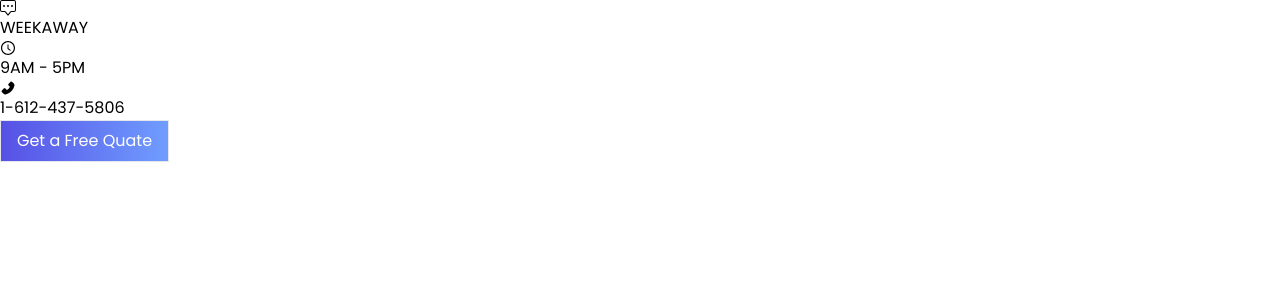
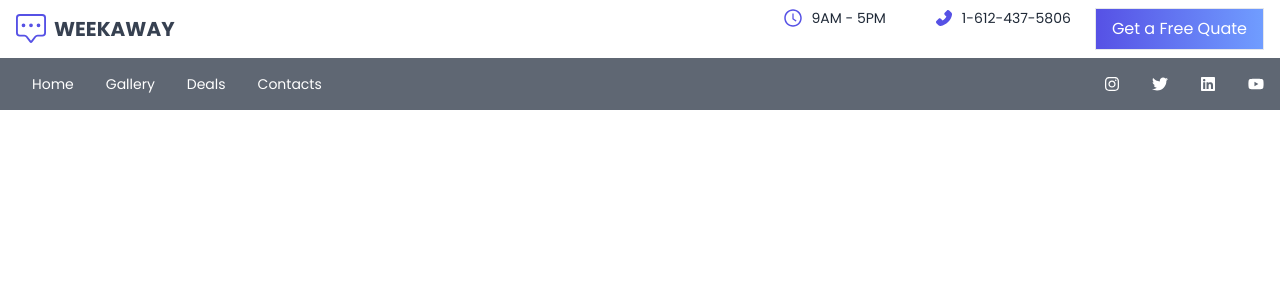
Before and after one commit to mohamud-Hasen/React-tailwindcss-website, a React (Vite) app: page / in a window 1280 px wide. Shown: the top 300 px of the page. Built offline with nearby package versions, Linux system fonts and the light colour scheme.

Commit message:
added navbar styling

```diff
--- a/src/App.jsx
+++ b/src/App.jsx
@@ -1,10 +1,12 @@
 import React from 'react'
 import TopBar from './conponents/TopBar'
+import Navbar from './conponents/Navbar'
 
 const App = () => {
   return (
     <div>
       <TopBar />
+      <Navbar />
     </div>
   )
 }
--- /dev/null
+++ b/src/conponents/Navbar.jsx
@@ -0,0 +1,44 @@
+import React, {useState, useEffect} from 'react'
+import { BsChatSquareDots } from 'react-icons/bs'
+import { FaInstagram, FaTwitter, FaLinkedin, FaYoutube, FaBars  } from 'react-icons/fa'
+
+const Navbar = () => {
+    const [nav, setNav] = useState(false);
+
+    const handleNav = () => {
+            setNav(!nav);
+    }
+  return (
+    <div className='w-full min-h-[50px] flex justify-between items-center absolute z-10 text-white bg-gray-700/80'>
+        <ul className='hidden sm:flex px-4'>
+            <li><a href="/">Home</a></li>
+            <li><a href="#Gallery">Gallery</a></li>
+            <li><a href="#Deals">Deals</a></li>
+            <li><a href="#Contacts">Contacts</a></li>
+        </ul>
+        <div className='flex justify-between'>
+            <FaInstagram className='mx-4' />
+            <FaTwitter className='mx-4'/>
+            <FaLinkedin className='mx-4'/>
+            <FaYoutube className='mx-4'/>
+        </div>
+        {/* Hamburger icon */}
+        <div onClick={handleNav} className='sm:hidden z-10'>
+            <FaBars size={20} className='mr-4 cursor-pointer' />
+        </div>
+        {/* mobile menu */}
+        <div
+        className={nav ? 'overflow-y-hidden md:hidden ease-in duration-300 absolute text-gray-300 left-0 top-0 w-full h-screen bg-black/90 px-4 py-7 flex flex-col items-center'
+                            : 'absolute top-0 h-full left-[-100%] ease-in duration-500'}>
+        <ul className='w-full h-full py-12 text-center'>
+            <li className='text-2xl py-8'><a href="/">Home</a></li>
+            <li className='text-2xl py-8'><a href="#Gallery">Gallery</a></li>
+            <li className='text-2xl py-8'><a href="#Deals">Deals</a></li>
+            <li className='text-2xl py-8'><a href="#Contacts">Contacts</a></li>
+        </ul>
+        </div>
+    </div>
+  )
+}
+
+export default Navbar
--- a/src/conponents/TopBar.jsx
+++ b/src/conponents/TopBar.jsx
@@ -4,19 +4,19 @@ import {BsChatSquareDots} from 'react-icons/bs'
 
 const TopBar = () => {
   return (
-    <div>
-        <div>
-            <BsChatSquareDots />
-            <h1>WEEKAWAY</h1>
+    <div className='flex justify-between items-center px-4 py-2'>
+        <div className='flex items-center'>
+            <BsChatSquareDots size={30} className='text-[var(--primary-dark)] mr-2' />
+            <h1 className='text-xl font-bold text-gray-700'>WEEKAWAY</h1>
         </div>
-        <div>
-        <div>
-            <AiOutlineClockCircle />
-            <p>9AM - 5PM</p>
+        <div className='flex'>
+        <div className='hidden md:flex px-6'>
+            <AiOutlineClockCircle size={20} className='mr-2 text-[var(--primary-dark)]'/>
+            <p className='text-sm text-gray-800'>9AM - 5PM</p>
         </div>
-        <div>
-            <AiFillPhone />
-            <p>1-612-437-5806</p>
+        <div className='hidden md:flex px-6'>
+            <AiFillPhone size={20} className='mr-2 text-[var(--primary-dark)]' />
+            <p className='text-sm text-gray-800'>1-612-437-5806</p>
         </div>
         <button>Get a Free Quate</button>
         </div>
--- a/src/index.css
+++ b/src/index.css
@@ -1,12 +1,12 @@
 @import url("https://fonts.googleapis.com/css2?family=Poppins:wght@400;500;600;700;800;900&display=swap");
 
-@tailwind base;
+/* @tailwind base;
 @tailwind components;
-@tailwind utilities;
+@tailwind utilities; */
 /* Import Tailwind CSS first */
-/* @import 'tailwindcss/base';
+@import 'tailwindcss/base';
 @import 'tailwindcss/components';
-@import 'tailwindcss/utilities'; */
+@import 'tailwindcss/utilities';
 
 /* Your custom CSS and styles go here */
 
@@ -16,7 +16,7 @@
   --primary-light: #709dff;
 }
 @layer base {
-  html{
+  html {
     @apply scroll-smooth
   }
   body {
--- a/tailwind.config.js
+++ b/tailwind.config.js
@@ -1,8 +1,10 @@
 /** @type {import('tailwindcss').Config} */
-export default {
-  content: ["./src/**/*.{html,js}"],
+module.exports = {
+  content: [
+    "./src/**/*.{js,jsx,ts,tsx}",
+  ],
   theme: {
     extend: {},
   },
   plugins: [],
-};
+}
```
